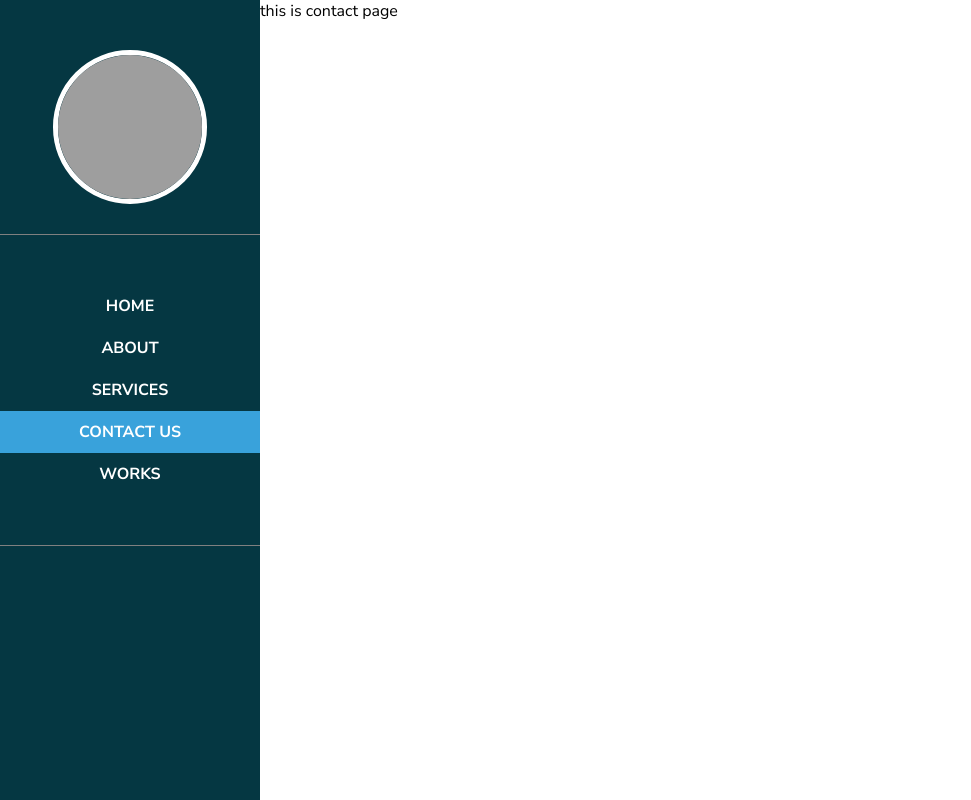
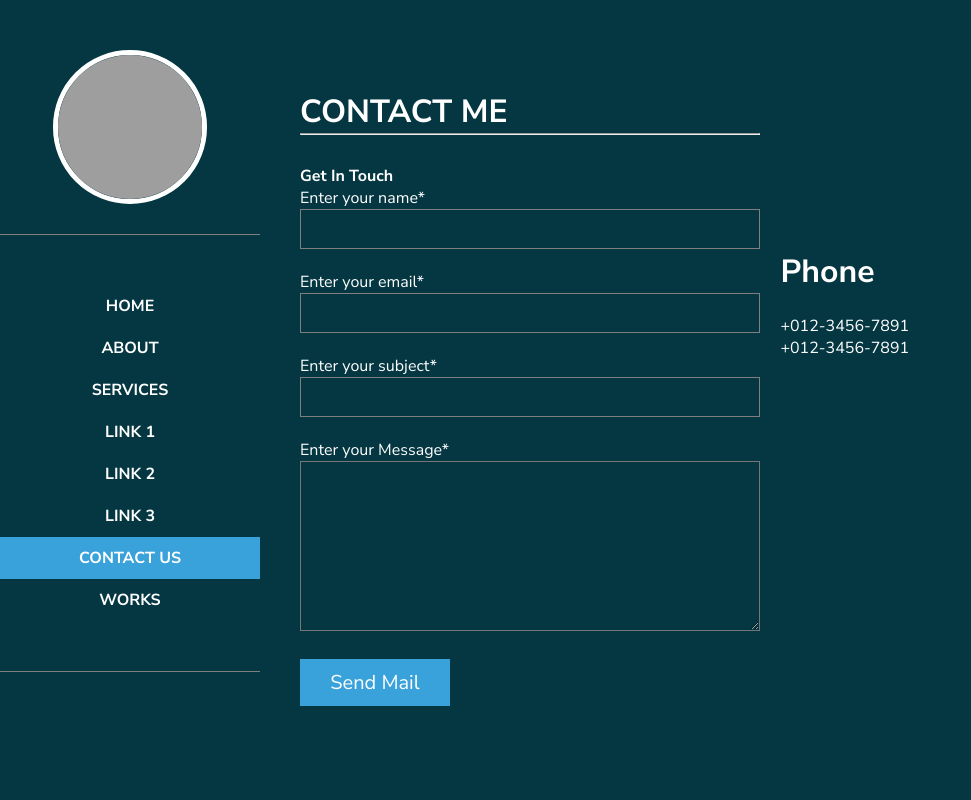
Before and after one commit to manojknp13/ManishReactWeb, a React (Create React App) app: page /contact in a window 1280 px wide. Shown: the whole page, without its empty margins (0-971 px from the left). Built offline with nearby package versions, Linux system fonts and the light colour scheme; grey boxes are pictures that could not be loaded.

Commit message:
contact page jsx part done

```diff
--- a/package.json
+++ b/package.json
@@ -6,8 +6,10 @@
     "@testing-library/jest-dom": "^5.14.1",
     "@testing-library/react": "^11.2.7",
     "@testing-library/user-event": "^12.8.3",
+    "bootstrap": "^4.6.0",
     "node-sass": "^6.0.1",
     "react": "^17.0.2",
+    "react-bootstrap": "^1.6.1",
     "react-dom": "^17.0.2",
     "react-router-dom": "^5.2.0",
     "react-scripts": "4.0.3",
--- a/src/components/Navbar/index.js
+++ b/src/components/Navbar/index.js
@@ -13,7 +13,16 @@ const Navbar = () => {
                     <ul className="links">
                         <li><NavLink  exact={true} to="/" activeClassName="active">Home</NavLink></li>
                         <li><NavLink to="/about" activeClassName="active">About</NavLink></li>
-                        <li><NavLink to="/service" activeClassName="active">Services</NavLink></li>
+                        <li>
+                        <div class="dropdown">
+                        <NavLink to="/service" activeClassName="active">Services</NavLink>
+                                <div class="dropdown-content">
+                                <a href="#">Link 1</a>
+                                <a href="#">Link 2</a>
+                                <a href="#">Link 3</a>
+                                </div>
+                                </div>
+                                </li>
                         <li><NavLink to="/contact" activeClassName="active">Contact Us</NavLink></li>
                         <li><NavLink to="/works" activeClassName="active">Works</NavLink></li>
 
--- a/src/pages/Contact/index.js
+++ b/src/pages/Contact/index.js
@@ -1,11 +1,43 @@
 import React from 'react'
+import "../Contact/index.scss";
 
 const Contact = () => {
     return (
-        <div>
-            this is contact page
-        </div>
+        <>
+        <div className="primary">
+        <div className="left-content">
+            <h1 className="conntact-me">CONTACT ME</h1>
+            <hr />
+
+            <h4 className="get-in-touch">Get In Touch</h4>
+            <form className="ur-form">
+                <label>Enter your name*</label>
+                <br />
+                <input type="text" name="ur-name" />
+                <br />  <br />
+                <label>Enter your email*</label>
+                <br />
+                <input type="email" name="ur-email" />
+                <br />  <br />
+                <label>Enter your subject*</label>
+                <br />
+                <input type="text" name="ur-subject" />
+                <br />  <br />
+                <label>Enter your Message*</label>
+                <br />
+                <textarea id="textarea" name="ur-message" />
+            </form>
+            <br />
+            <button className="submit">Send Mail</button>
+            </div>
+            <div className="right-content">
+                <h1>Phone</h1> <br />
+                <p>+012-3456-7891</p>
+                <p>+012-3456-7891</p>
+            </div>
+            </div>
+        </>
     )
 }
 
-export default Contact
+export default Contact;
--- a/src/pages/Contact/index.scss
+++ b/src/pages/Contact/index.scss
@@ -0,0 +1,51 @@
+@import "../../scss/var.scss";
+
+.primary{
+    background-color: $primary;
+    display: flex;
+    height: 100vh;
+    color: white;
+    overflow: auto;
+
+}
+
+.left-content{
+    padding: 20px;
+    width: 50%;
+    margin-top: 70px;
+    margin-left: 20px;
+
+    .get-in-touch{
+        margin-top: 30px;
+    }
+
+    input{
+        width: 100%;
+        height: 40px;
+        background-color: transparent;
+        border: 1px solid gray;
+    }
+    #textarea{
+        background-color: transparent;
+        width: 100%;
+        height: 170px;
+        resize: vertical;
+        overflow: auto;
+    }
+
+    .submit{
+        padding: 10px;
+        background-color: $secondary;
+        width: 150px;
+        border: none;
+        font-size: 20px;
+        color: white;
+    }
+
+}
+
+.right-content{
+    display: block;
+    width: 50%;
+    margin-top: 250px;
+}
```
Also changed, not shown: 1 other file (tests, documents, lock files or other folders).
